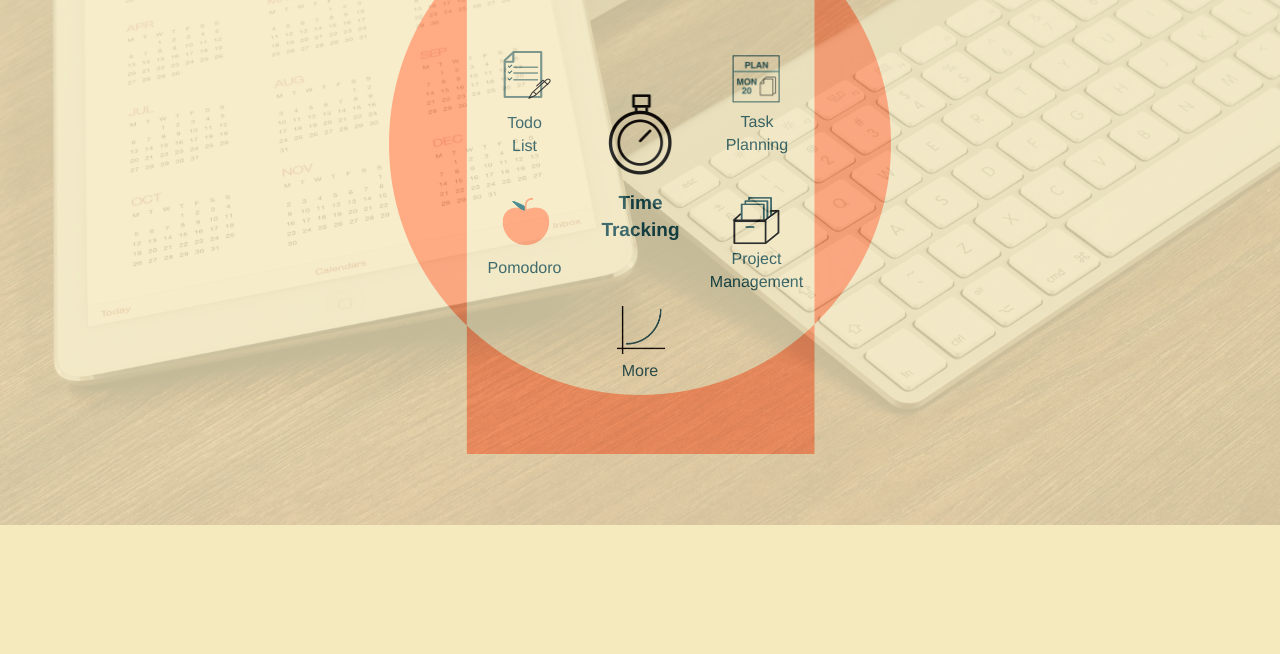
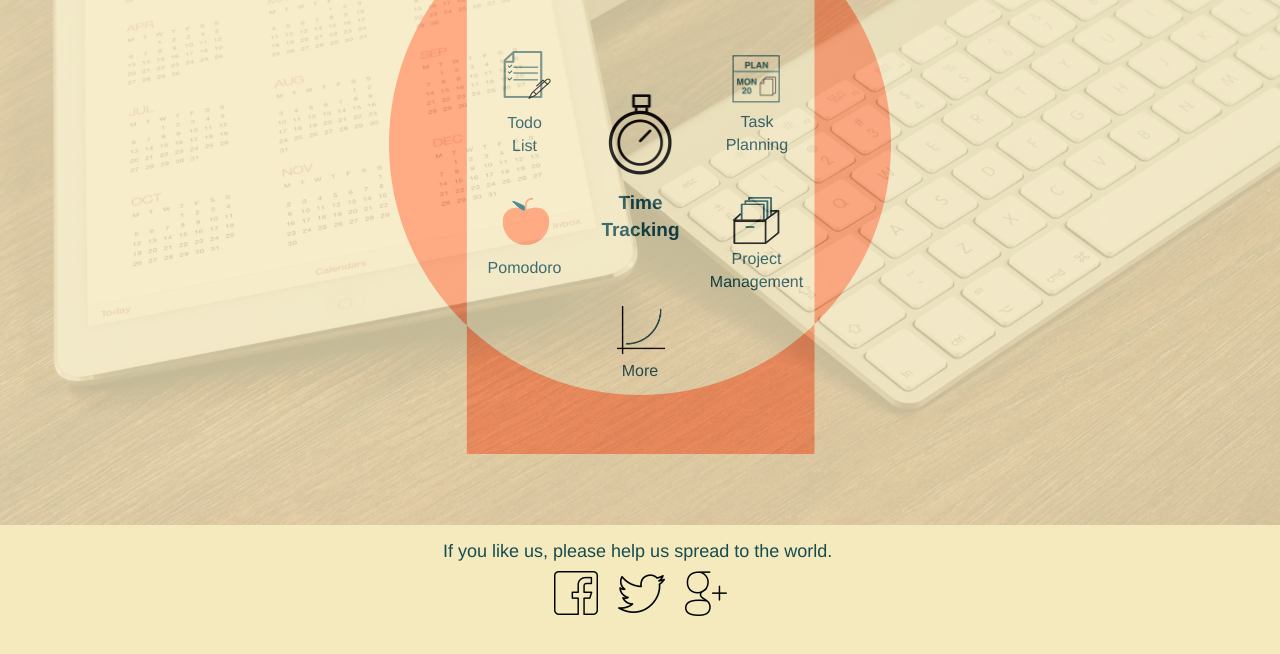
Before and after one commit to nuynait/Hourglass-Website, a plain HTML site: page Dev/index.html in a window 1280 px wide. Shown: the part 264-918 px from the top of the page. Drawn offline with nearby package versions, Linux system fonts and the light colour scheme.

Commit message:
Help Spread World Section + text added "if you like us ... spread to the world" + three social icon added

```diff
--- a/Dev/css/styles.css
+++ b/Dev/css/styles.css
@@ -225,3 +225,56 @@ div.topImg {
 	z-index: 1000;
 	opacity: 0.2;
 }
+
+div.spreadWorld-section {
+	width: 394px;
+	height: 77px;
+	margin-top: 85px;
+	margin-left: auto;
+	margin-right: auto;
+}
+
+div.text-helpSpreadWorld {
+	color: #174C4F;
+	font-size: 18px;
+	font-family: "Helvetica";
+	font-weight:lighter;
+	width: 395px;
+	height: 22px;
+}
+
+div.spreadWorld-socialMediaIcon {
+	width: 173px;
+	height: 45px;
+	margin-top: 10px;
+	margin-left: auto;
+	margin-right: auto;
+
+}
+
+/* 	float: left
+	make div blocks side by side */
+
+div.icon-facebook {
+	content: url('../img/Facebook Icon.png');
+	width: 44px;
+	height: 44px;
+	float: left;
+}
+
+div.icon-twitter {
+	content: url('../img/Twitter Icon.png');
+	width: 47px;
+	height: 39px;
+	margin-left: 20px;
+	margin-top: 3px;
+	float: left;
+}
+
+div.icon-googleplus {
+	content: url('../img/Google Plus Icon.png');
+	width: 42px;
+	height: 45px;
+	margin-left: 20px;
+	float: left;
+}
--- a/Dev/index.html
+++ b/Dev/index.html
@@ -51,8 +51,17 @@
     <div class="allinone-outside"></div>
   </div>
 
+  <div class="topImg"></div>
 
-  <div class="topImg"></div>
+  <div class="spreadWorld-section">
+    <div class="text-helpSpreadWorld">
+      If you like us, please help us spread to the world.</div>
+      <div class="spreadWorld-socialMediaIcon">
+        <div class="icon-facebook"></div>
+        <div class="icon-twitter"></div>
+        <div class="icon-googleplus"></div>
+      </div>
+  </div>
 
 
 
```
Also changed, not shown: Dev/img/Facebook Icon.png (added), Dev/img/Google Plus Icon.png (added), Dev/img/Twitter Icon.png (added).
